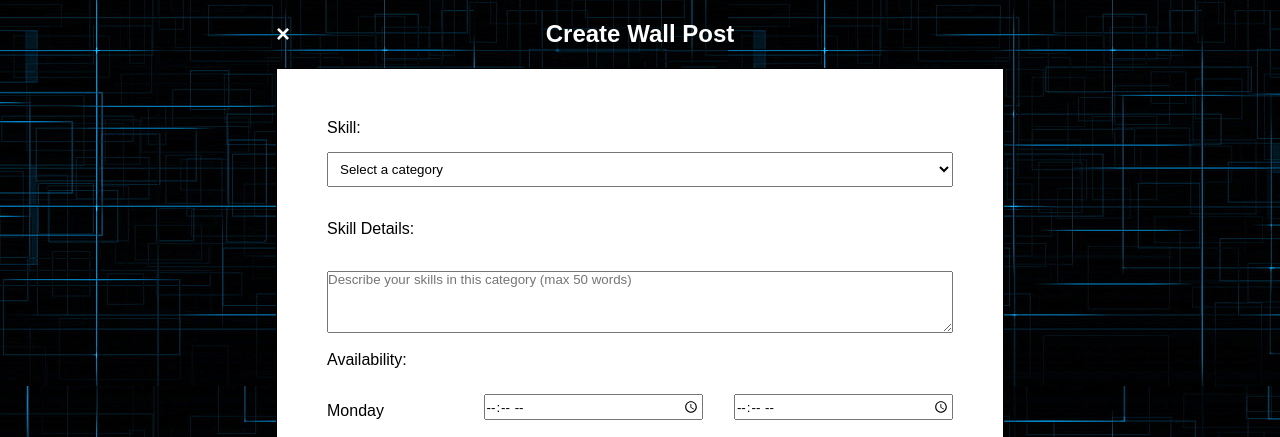
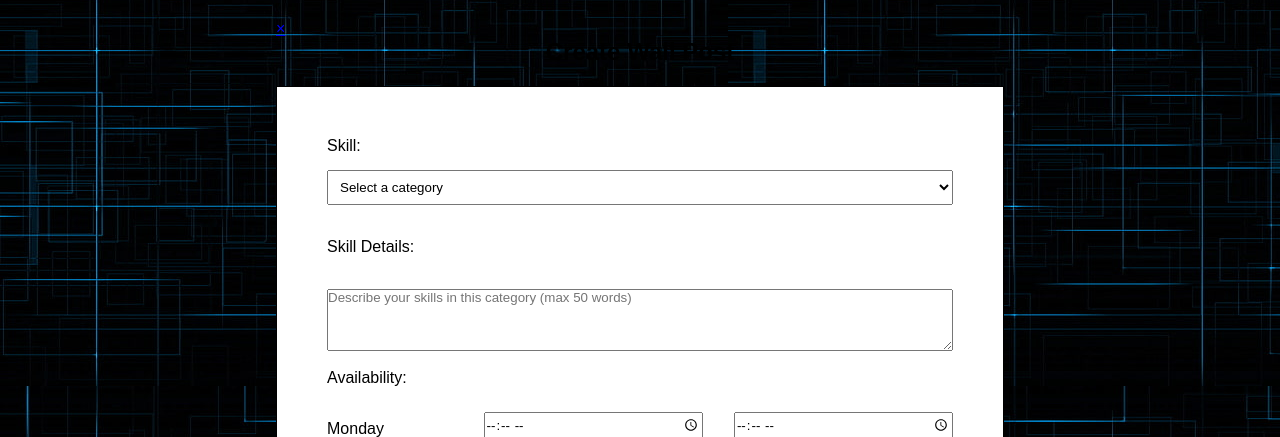
Before and after one commit to EileenYongKaiQin/TechTribe, a PHP site: the page made by Job Seeker/create_wall_post.php in a window 1280 px wide. Shown: the part 69-506 px from the top of the page. Run offline with PHP 8.4, Linux system fonts and the light colour scheme; some libraries are stand-ins or nearby versions.

Commit message:
Update create_wall_post.css

```diff
--- a/css/create_wall_post.css
+++ b/css/create_wall_post.css
@@ -6,26 +6,26 @@ body {
     background-image: url('../images/background.jpg');
 }
 
-h2{
-    color:#fff;
+.full-page-form h2{
+    color:#000000;
 }
 
 /* Close button styling */
-.close-button {
+.header-bar .close-button {
     position: absolute;
     top: 20px;
     left: 20px;
     font-size: 24px;
     text-decoration: none;
-    color: rgb(255, 255, 255);
+    color: rgb(0, 0, 0);
     font-weight: bold;
     border: none;
     background: none;
     cursor: pointer;
 }
 
-.close-button:hover {
-    color: #629af5; /* Optional hover effect */
+.header-bar .close-button:hover {
+    color: #002e79; /* Optional hover effect */
 }
 
 /* Adjust position within the form */
@@ -41,6 +41,7 @@ h2{
 h2 {
     text-align: center;
     margin-bottom: 20px;
+    color:#000000;
 }
 
 /* Form styling */
```
